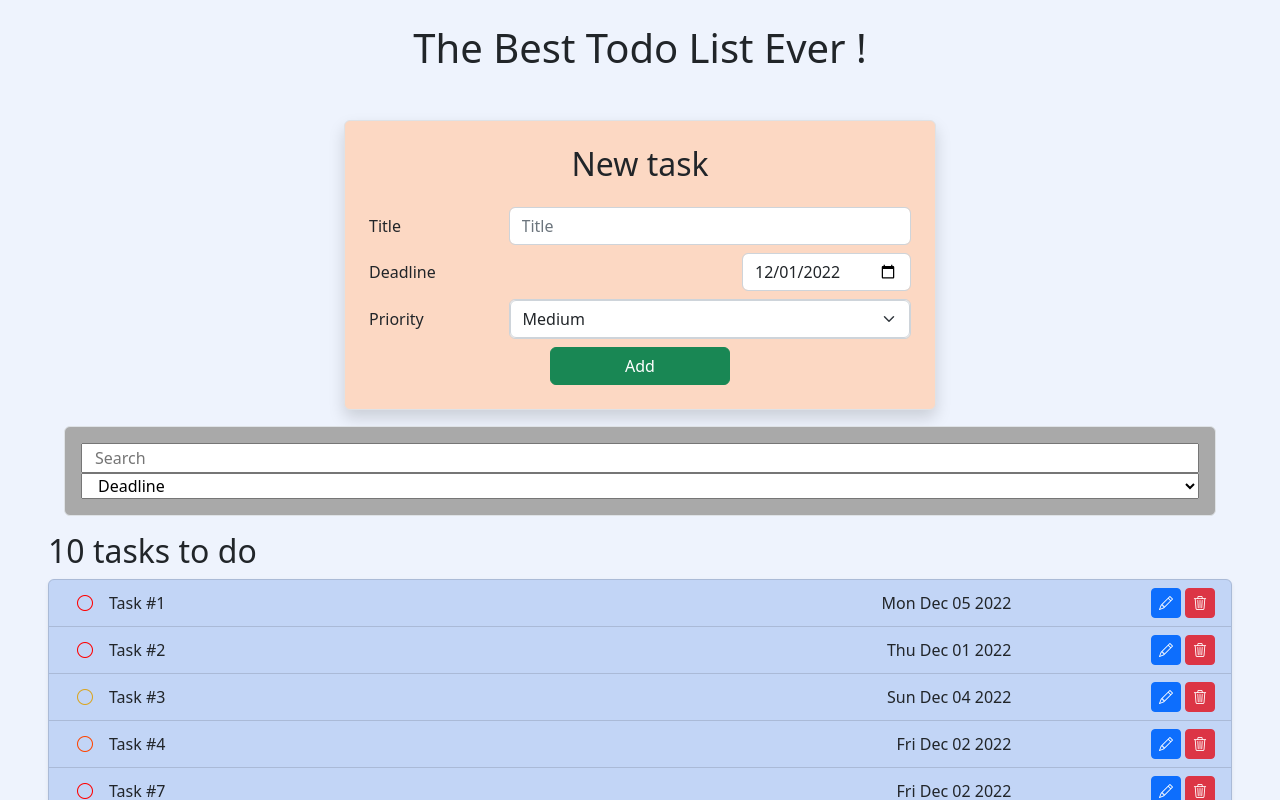
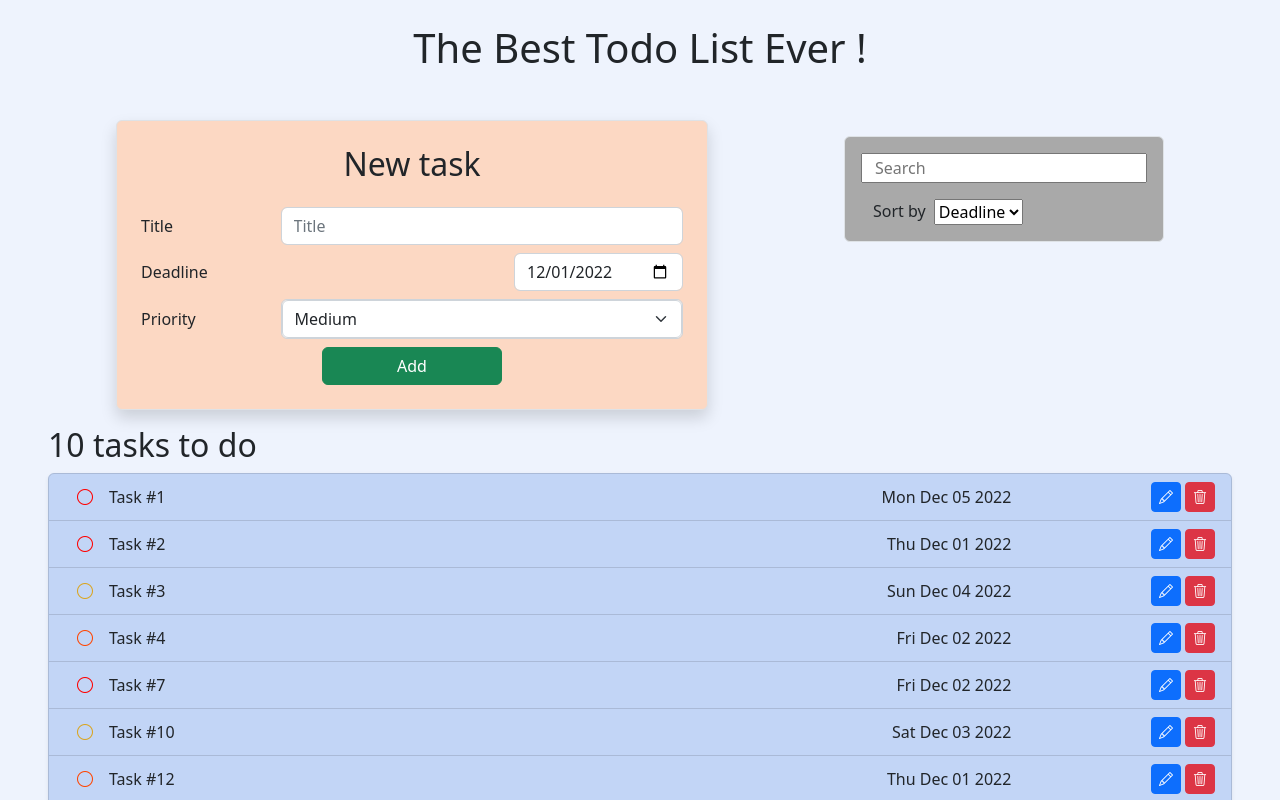
Before and after one commit to ValentinSILVESTRE/React-todolist, a React (Create React App) app: page / in a window 1280 px wide. Shown: the top 800 px of the page. Built offline with nearby package versions, Linux system fonts and the light colour scheme.

Commit message:
Style - Dernier commit

```diff
--- a/src/App.tsx
+++ b/src/App.tsx
@@ -127,14 +127,20 @@ function App() {
 
 	return (
 		<main className="App mt-3 m-5">
-			<TaskAddForm onSubmit={addTask} />
+			<div className="d-flex">
+				<TaskAddForm onSubmit={addTask} />
 
-			<div
-				id="sortFilterContainer"
-				className="row m-3 border p-3 rounded"
-			>
-				<FilterForm query={query} updateQuery={updateQuery} />
-				<SortForm sortKey={getMainSortKey()} updateSort={updateSort} />
+				<div
+					id="sortFilterContainer"
+					className="row m-3 border p-3 rounded mx-auto"
+					style={{ height: 'fit-content' }}
+				>
+					<FilterForm query={query} updateQuery={updateQuery} />
+					<SortForm
+						sortKey={getMainSortKey()}
+						updateSort={updateSort}
+					/>
+				</div>
 			</div>
 
 			{query.length > 0 && (
--- a/src/assets/styles/App.css
+++ b/src/assets/styles/App.css
@@ -4,4 +4,5 @@ main>h2 {
 
 #sortFilterContainer {
     background-color: darkgray;
+    max-width       : 20rem;
 }
--- /dev/null
+++ b/src/assets/styles/FilterForm.css
@@ -0,0 +1,3 @@
+#printSumButton {
+    transform: translateX(-100%);
+}
--- a/src/components/FilterForm.tsx
+++ b/src/components/FilterForm.tsx
@@ -12,6 +12,8 @@ export default function FilterForm(props: IFilterFormProps) {
 		<input
 			type="text"
 			placeholder="Search"
+			className=""
+			style={{ height: 'fit-content' }}
 			value={props.query}
 			onChange={updateQuery}
 		/>
--- a/src/components/SortForm.tsx
+++ b/src/components/SortForm.tsx
@@ -13,10 +13,21 @@ export default function SortForm(props: ISortFormProps) {
 	};
 
 	return (
-		<select name="sort" id="sort" value={sortKey} onChange={updateSort}>
-			<option value="deadline">Deadline</option>
-			<option value="priority">Priority</option>
-			<option value="title">Title</option>
-		</select>
+		<div className="d-flex mt-3">
+			<label htmlFor="sort" className="me-2">
+				Sort by
+			</label>
+			<select
+				name="sort"
+				id="sort"
+				value={sortKey}
+				onChange={updateSort}
+				style={{ height: 'fit-content' }}
+			>
+				<option value="deadline">Deadline</option>
+				<option value="priority">Priority</option>
+				<option value="title">Title</option>
+			</select>
+		</div>
 	);
 }
```
Also changed, not shown: 1 other file (tests, documents, lock files or other folders).
